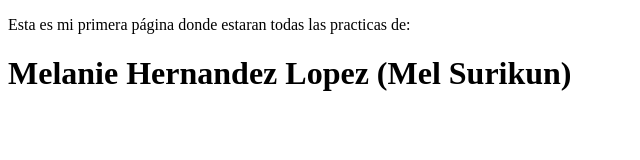
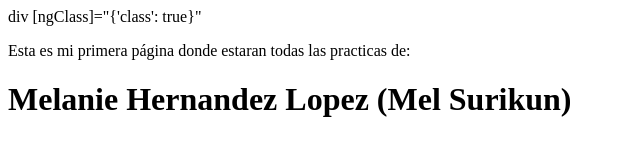
Before and after one commit to MelSurikun/4IV10_Hernandez_Lopez_Melanie_PSW, a plain HTML site: page index.html in a window 1280 px wide. Shown: the whole page, without its empty margins (0-640 px from the left). Drawn offline with Linux system fonts and the light colour scheme.

Commit message:
HolaMundo

```diff
--- a/index.html
+++ b/index.html
@@ -7,6 +7,7 @@
     <title>Mi primera página</title>
 </head>
 <body>
+    div [ngClass]="{'class': true}"
     <p>
         Esta es mi primera página donde estaran todas las practicas de:
     </p>
```
